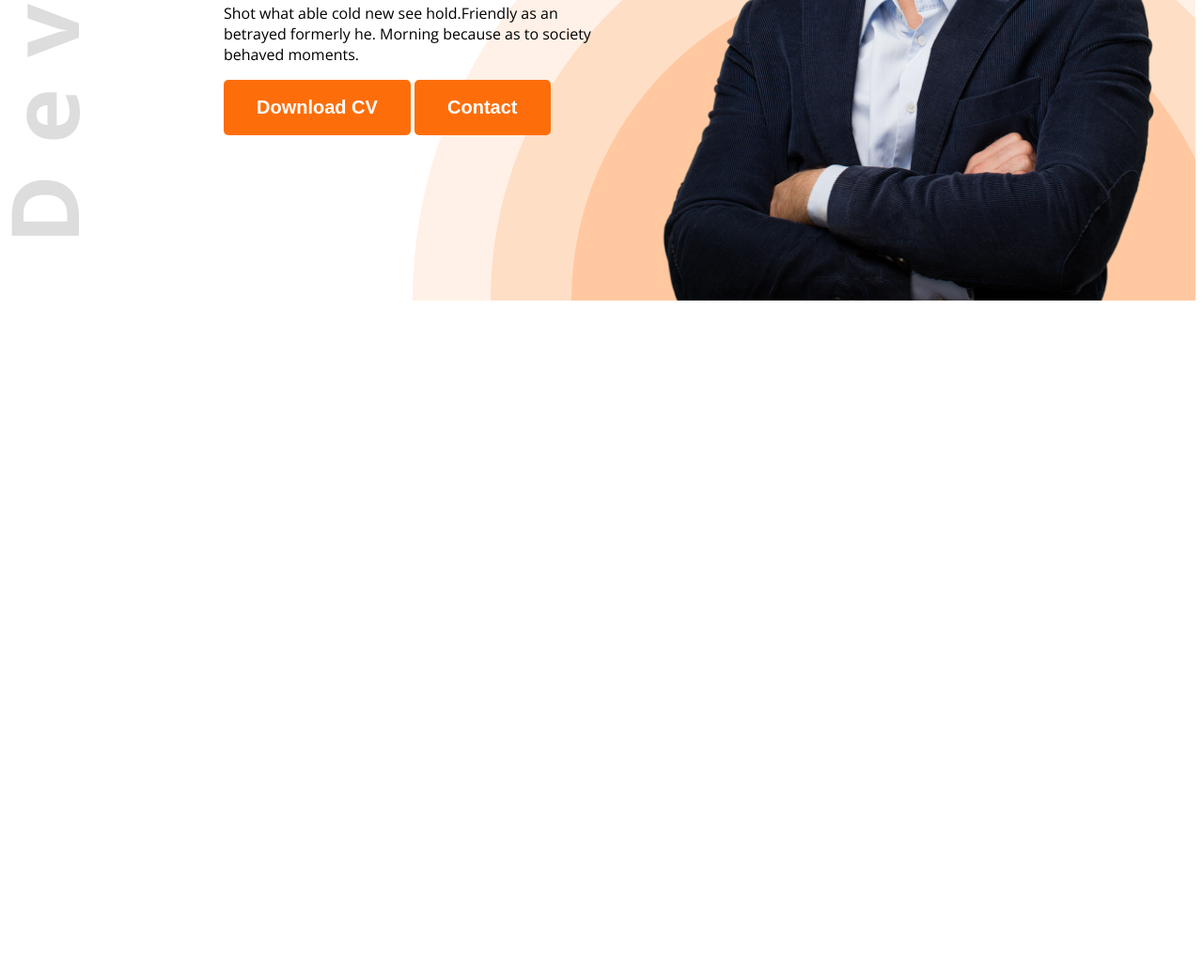
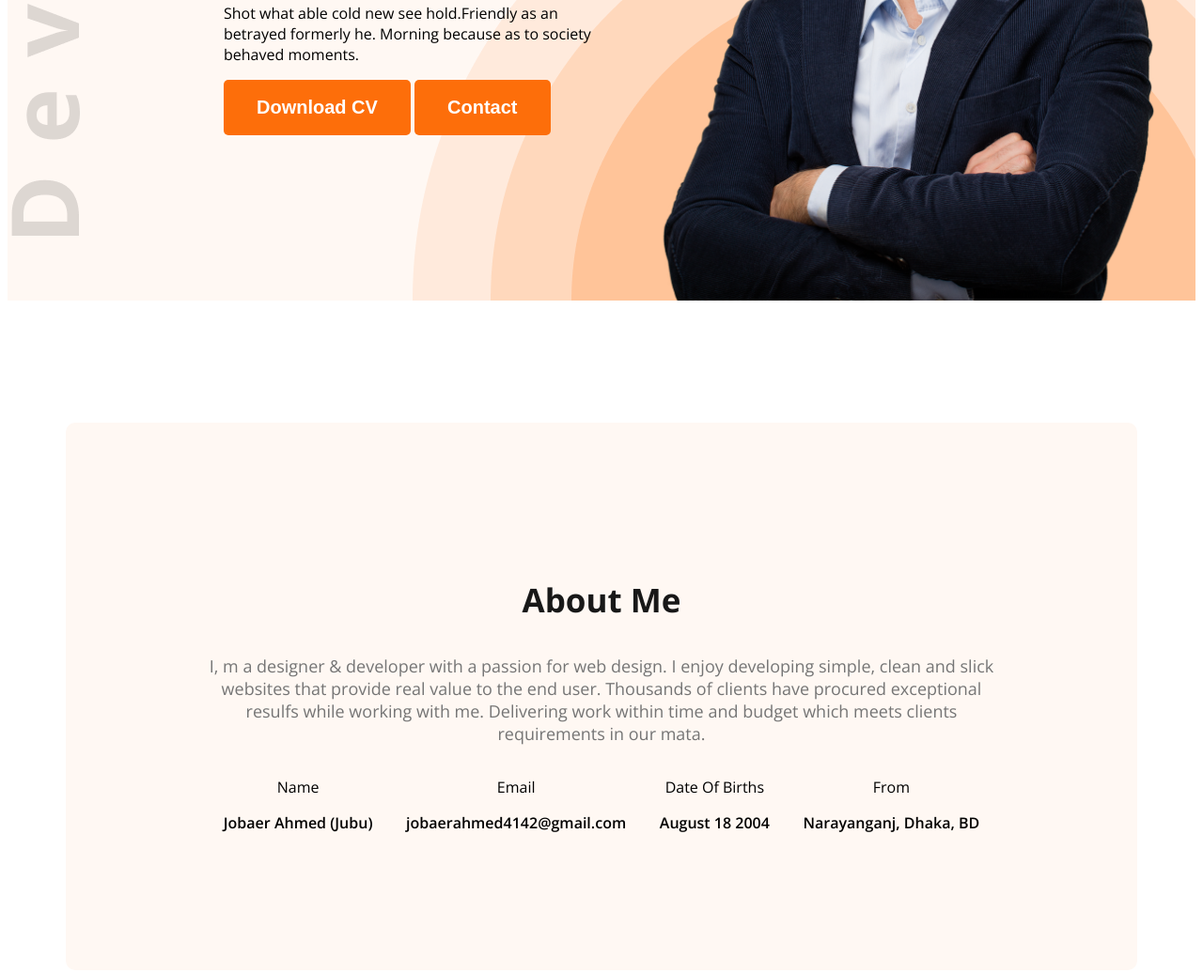
Before and after one commit to jobaerjubu/About-My-Portfolio-Website-, a plain HTML site: page index.html in a window 1280 px wide. Shown: the part 520-1556 px from the top of the page at 94% size. Before the commit the page ends 848 px from the top, so only its background shows below. Drawn offline with nearby package versions, Linux system fonts and the light colour scheme.

Commit message:
added a about sectrion

```diff
--- a/index.html
+++ b/index.html
@@ -14,7 +14,7 @@
 </head>
 
 <body class="open-sans-normal">
-    <header class="header">
+    <header class="header bg-secondary ">
         <nav>
             <h3 class="title">Ju<span class="text-primary">b</span>u</h3>
             <ul>
@@ -39,7 +39,34 @@
     </header>
 
     <main>
+        <section class="about bg-secondary">
+            <h3 class="section-title">
 
+                About Me
+            </h3>
+            <p class="section-description">
+                I, m a designer & developer with a passion for web design. I enjoy developing simple, clean and slick websites that provide real value to the end user. Thousands of clients have procured exceptional resulfs while working with me. Delivering work within time and budget which meets clients requirements in our mata.
+            </p>
+            <div class="about-items">
+                <!-- .about-item*4>p.title+p.item-description -->
+                 <div class="about-item">
+                    <p class="item-title">Name</p>
+                    <p class="item-description">Jobaer Ahmed (Jubu)</p>
+                 </div>
+                 <div class="about-item">
+                    <p class="item-title">Email</p>
+                    <p class="item-description">jobaerahmed4142@gmail.com</p>
+                 </div>
+                 <div class="about-item">
+                    <p class="item-title">Date Of Births</p>
+                    <p class="item-description">August 18 2004</p>
+                 </div>
+                 <div class="about-item">
+                    <p class="item-title">From</p>
+                    <p class="item-description">Narayanganj, Dhaka, BD</p>
+                 </div>
+            </div>
+        </section>
     </main>
 
     <footer>
--- a/style sheet/portfolio.css
+++ b/style sheet/portfolio.css
@@ -9,6 +9,10 @@
 }
 
 /* shared style */
+.bg-secondary {
+
+    background-color: #FFF8F3;
+}
 
 .text-primary {
 
@@ -24,6 +28,19 @@
        color: white;
        padding: 18px 35px;
        border-radius: 5px;
+}
+
+.section-title {
+
+    font-size: 35px;
+    font-weight: bold;
+    color: #181818;
+}
+.section-description {
+
+    font-size: 18px;
+    color: #757575;
+
 }
 /* header */
 
@@ -101,3 +118,31 @@ nav li a {
 
     width: 580px;
 }
+/* main styles */
+
+main {
+    max-width: 1140px;
+    margin: 0 auto;
+}
+
+/* about styles*/
+
+.about {
+
+    border-radius: 10px;
+    padding: 130px 150px;
+    text-align: center;
+
+    margin-top: 130px;
+}
+
+.item-description {
+
+    font-weight: 600;
+}
+.about-items {
+
+    display: flex;
+    justify-content: space-around;
+
+}
```
